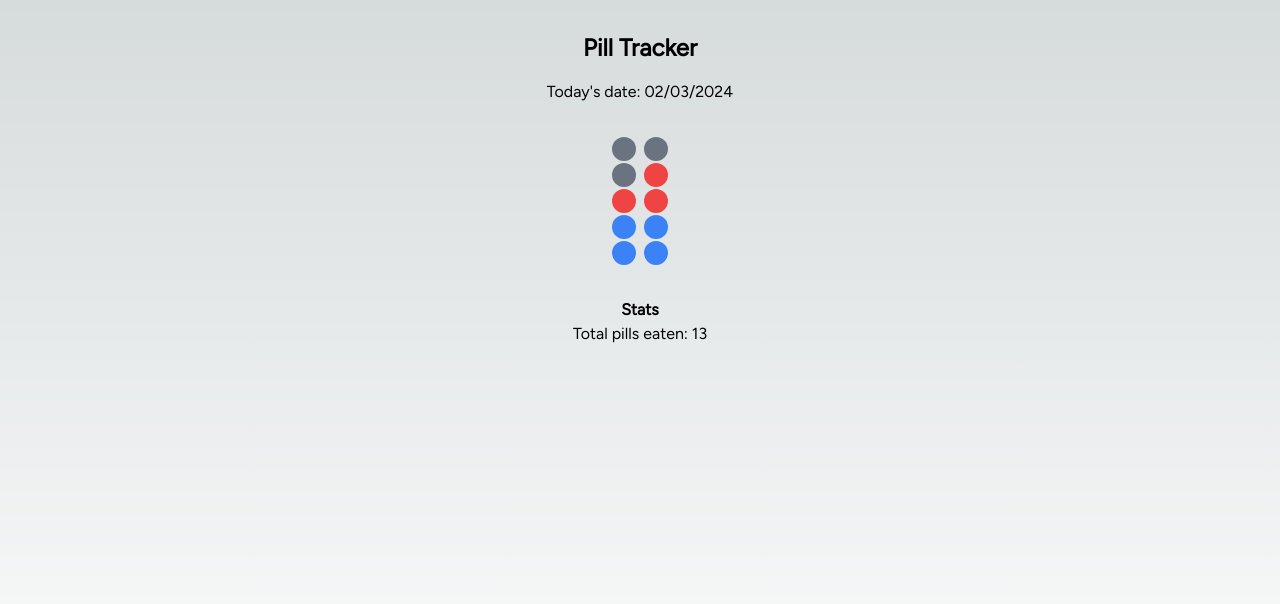
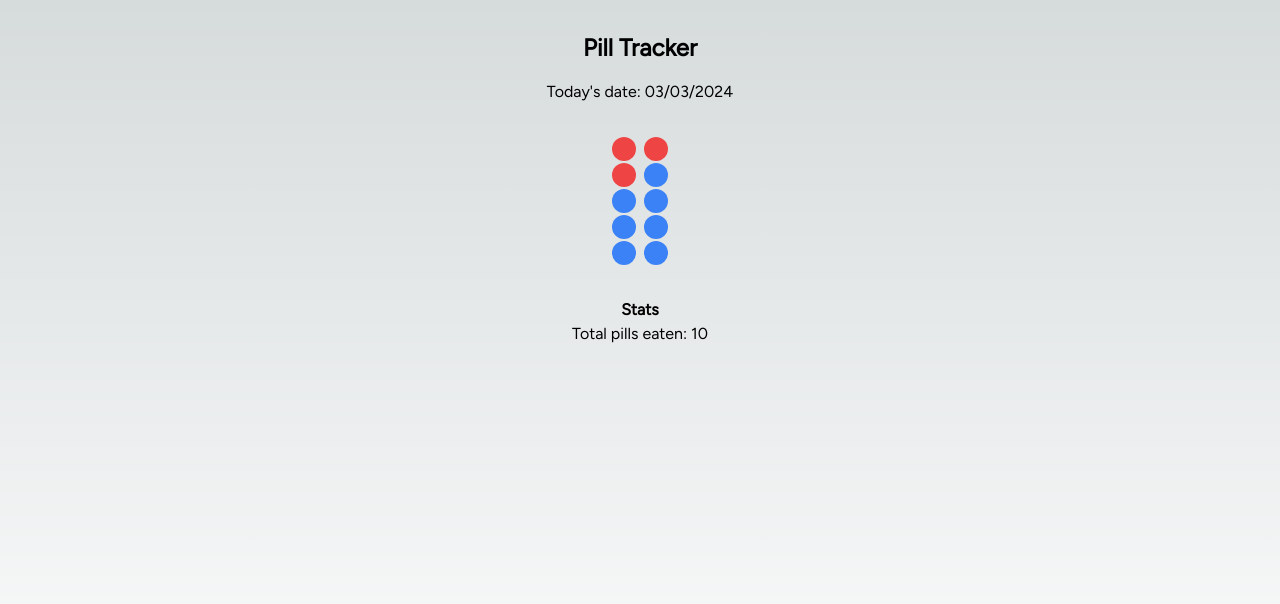
Before and after one commit to aliciacyy/pill-tracker, a Next.js app: page / in a window 1280 px wide. Shown: the top 604 px of the page. Built offline with nearby package versions, Linux system fonts and the light colour scheme.

Commit message:
fix extra day and date formatting in other timezone

```diff
--- a/src/app/page.tsx
+++ b/src/app/page.tsx
@@ -4,8 +4,7 @@ const inter = Figtree({ weight: '400', subsets: ['latin'] });
 export default function Home() {
 
   const today = new Date();
-  const userTimezone = Intl.DateTimeFormat().resolvedOptions().timeZone;
-  const date = today.toLocaleDateString('en-UK', { timeZone: userTimezone });
+  const date = today.toLocaleDateString('en-UK', { timeZone: 'Asia/Singapore' });
 
   const numRows = 5;
   const numCols = 2;
@@ -15,7 +14,7 @@ export default function Home() {
   // Calculate the difference in milliseconds
   const differenceInMilliseconds = Math.abs(today.getTime() - startDate.getTime());
   // Convert milliseconds to days
-  const differenceInDays = Math.ceil(differenceInMilliseconds / (1000 * 60 * 60 * 24)) - 1;
+  const differenceInDays = Math.floor(differenceInMilliseconds / (1000 * 60 * 60 * 24)) - 1;
   const pillsEaten = (differenceInDays * 3) + 1;
   let pillsRemaining = 10 - (pillsEaten % 10);
   if (pillsEaten <= 10) {
```
Also changed, not shown: package.json (+5 -5 lines).
